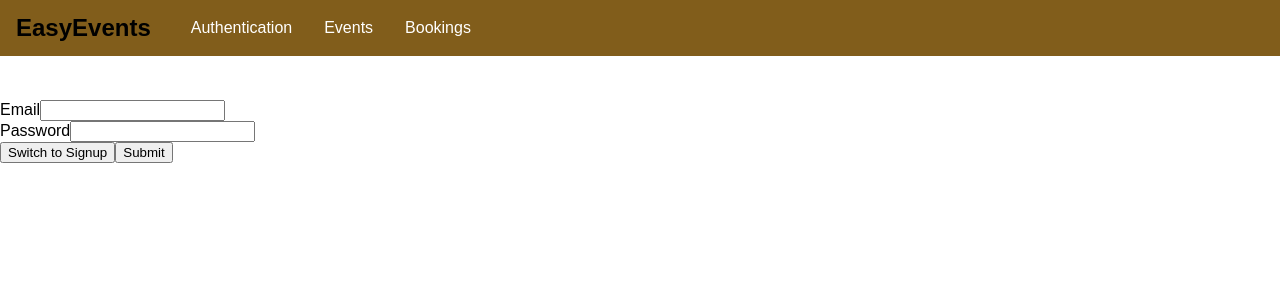
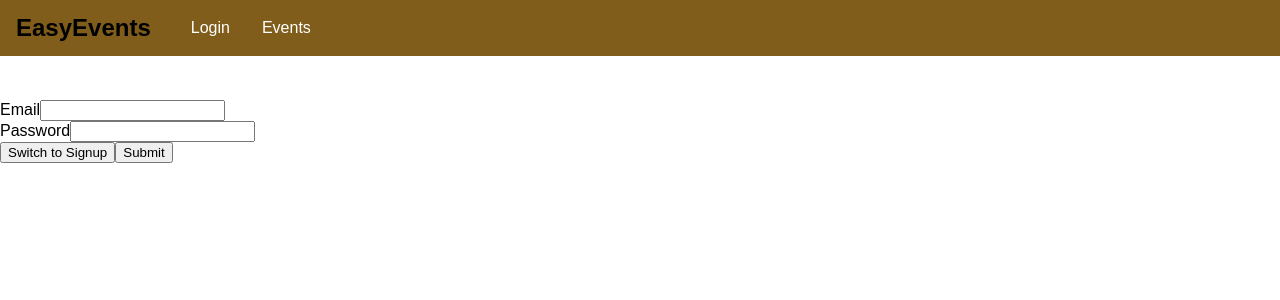
Before and after one commit to JazzBrotha/graphql-react-event-booking, a React (Create React App) app in the folder client/: page /auth in a window 1280 px wide. Shown: the top 300 px of the page. Built offline with nearby package versions, Linux system fonts and the light colour scheme; the HTML template or start-up script is replaced by a standard one.

Commit message:
set user auth as React context

```diff
--- a/client/src/App.js
+++ b/client/src/App.js
@@ -4,21 +4,46 @@ import AuthPage from './pages/Auth';
 import EventsPage from './pages/Events';
 import BookingsPage from './pages/Bookings';
 import MainNavigation from './components/Navigation/MainNavigation';
+import AuthContext from './context/auth-context';
 
 class App extends Component {
+  state = {
+    token: null,
+    userId: null
+  };
+  login = (token, userId, tokenExpiration) => {
+    this.setState({
+      token,
+      userId
+    });
+  };
+
+  logout = () => {
+    this.setState({
+      token: null,
+      userId: null
+    });
+  };
+
   render() {
+    const { login, logout } = this;
+    const { token, userId } = this.state;
     return (
       <BrowserRouter>
         <>
+          <AuthContext.Provider value={{ token, userId, login, logout }}>
             <MainNavigation />
             <main>
               <Switch>
-              <Redirect from="/" to="/auth" exact />
-              <Route path="/auth" component={AuthPage} />
+                {!token && <Redirect from="/" to="/auth" exact />}
+                {token && <Redirect from="/" to="/events" exact />}
+                {token && <Redirect from="/auth" to="/events" exact />}
+                {!token && <Route path="/auth" component={AuthPage} />}
                 <Route path="/events" component={EventsPage} />
-              <Route path="/bookings" component={BookingsPage} />
+                {token && <Route path="/bookings" component={BookingsPage} />}
               </Switch>
             </main>
+          </AuthContext.Provider>
         </>
       </BrowserRouter>
     );
--- a/client/src/components/Navigation/MainNavigation.css
+++ b/client/src/components/Navigation/MainNavigation.css
@@ -8,6 +8,7 @@
   padding: 0 1rem;
   display: flex;
   align-items: center;
+  margin-bottom: 100px;
 }
 
 .main-navigation__logo h1 {
--- a/client/src/components/Navigation/MainNavigation.js
+++ b/client/src/components/Navigation/MainNavigation.js
@@ -1,26 +1,35 @@
 import React from 'react';
 import { NavLink } from 'react-router-dom';
+import AuthContext from '../../context/auth-context';
 import './MainNavigation.css';
 
 const MainNavigation = props => (
+  <AuthContext.Consumer>
+    {({ userId, token, login, logout }) => (
       <header className="main-navigation">
         <div className="main-navigation__logo">
           <h1>EasyEvents</h1>
         </div>
         <nav className="main-navigation__items">
           <ul>
+            {!token && (
               <li>
-          <NavLink to="/auth">Authentication</NavLink>
+                <NavLink to="/auth">Login</NavLink>
               </li>
+            )}
             <li>
               <NavLink to="/events">Events</NavLink>
             </li>
+            {token && (
               <li>
                 <NavLink to="/bookings">Bookings</NavLink>
               </li>
+            )}
           </ul>
         </nav>
       </header>
+    )}
+  </AuthContext.Consumer>
 );
 
 export default MainNavigation;
--- /dev/null
+++ b/client/src/context/auth-context.js
@@ -0,0 +1,8 @@
+import React from 'react';
+
+export default React.createContext({
+  token: null,
+  userId: '',
+  login: () => {},
+  logout: () => {}
+});
--- a/client/src/index.css
+++ b/client/src/index.css
@@ -3,3 +3,6 @@ body {
   padding: 0;
   font-family: sans-serif;
 }
+body main > * {
+  margin-top: 100px;
+}
--- a/client/src/pages/Auth.js
+++ b/client/src/pages/Auth.js
@@ -1,4 +1,6 @@
 import React, { Component } from 'react';
+
+import AuthContext from '../context/auth-context';
 
 class AuthPage extends Component {
   state = {
@@ -6,12 +8,16 @@ class AuthPage extends Component {
     email: '',
     password: ''
   };
+
+  static contextType = AuthContext;
+
   onChangeHandler = e => {
     const inputField = e.target;
     this.setState({
       [inputField.id]: inputField.value
     });
   };
+
   submitHandler = async e => {
     e.preventDefault();
     const { email, password, isLogin } = this.state;
@@ -53,11 +59,20 @@ class AuthPage extends Component {
         throw new Error('Request failed');
       }
       const parsedResponse = await response.json();
+      const {
+        data: {
+          login: { token, userId, tokenExpiration }
+        }
+      } = parsedResponse;
+      if (token) {
+        this.context.login(token, userId, tokenExpiration);
+      }
       console.log(parsedResponse);
     } catch (err) {
       console.log(err);
     }
   };
+
   switchModeHandler = () => {
     this.setState(prevState => {
       return { isLogin: !prevState.isLogin };
@@ -68,7 +83,7 @@ class AuthPage extends Component {
     const { onChangeHandler, submitHandler, switchModeHandler } = this;
     const { isLogin } = this.state;
     return (
-      <form style={{ marginTop: 100 }} onSubmit={submitHandler}>
+      <form onSubmit={submitHandler}>
         <div className="form-control">
           <label htmlFor="email">Email</label>
           <input onChange={onChangeHandler} type="email" id="email" />
```
Lines whose indentation alone changed are shown as unchanged.
